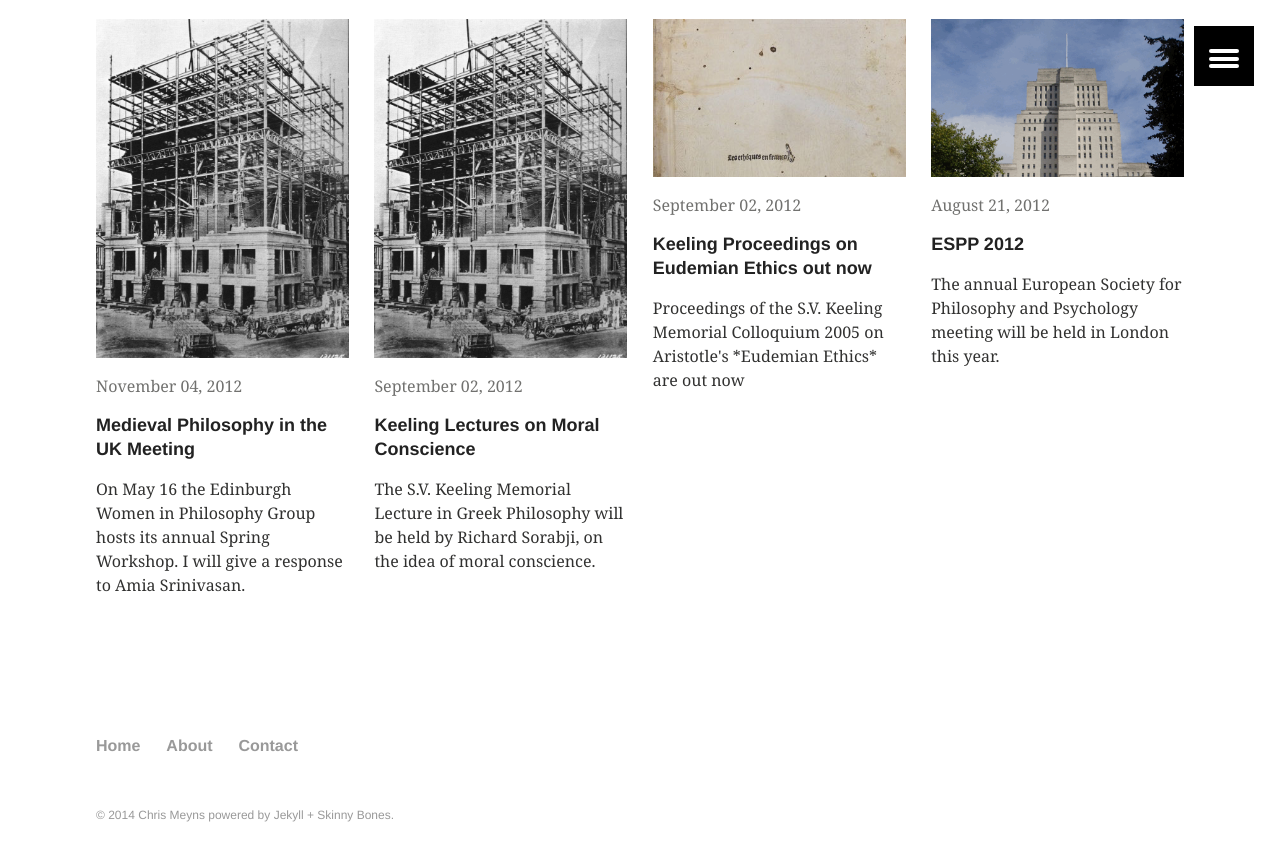
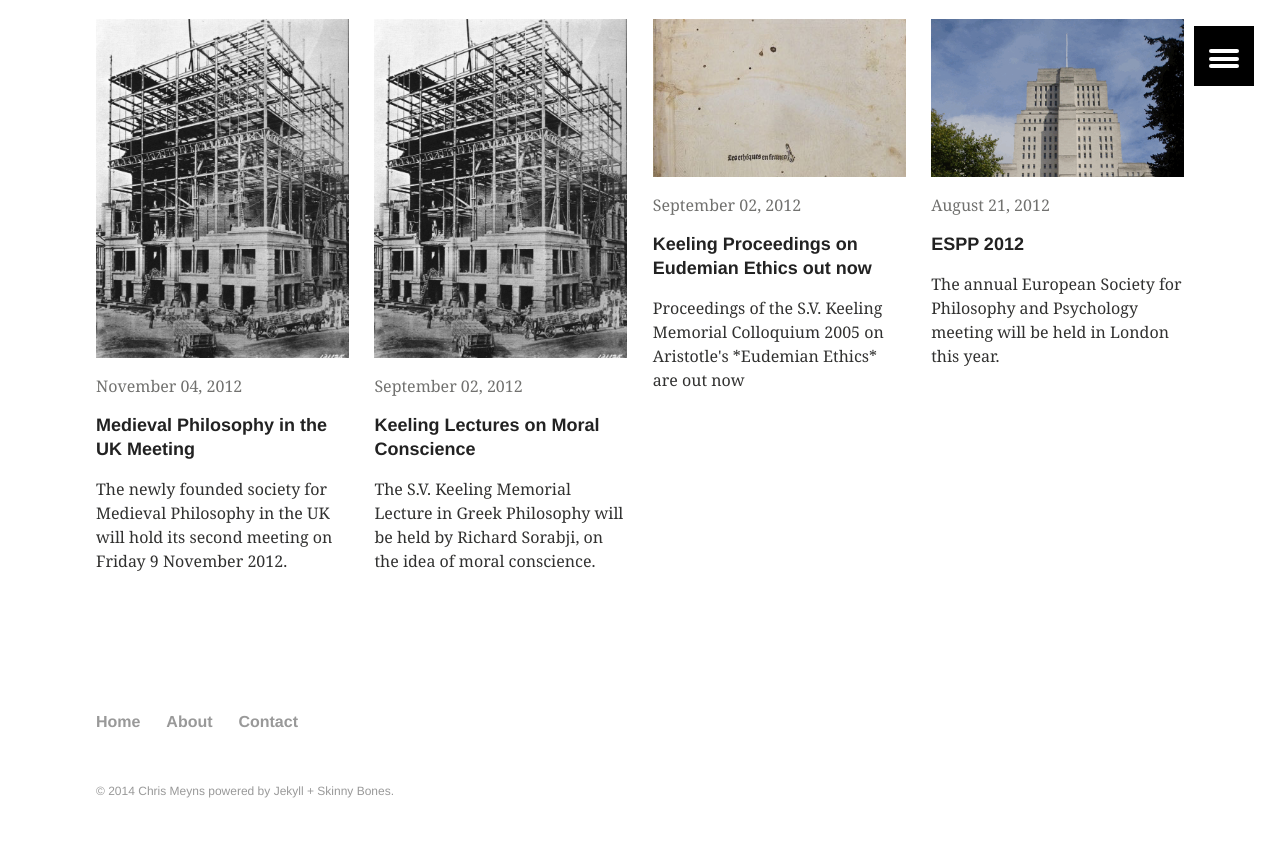
Before and after one commit to msteenhagen/csmeyns.github.io, a Jekyll site: the page built from articles/index.md, in a window 1280 px wide and 900 px high, scrolled down 2586 px. Shown: the top 861 px of the window. Built offline with Jekyll 4.4.1, drawn with Linux system fonts in a browser that asks for light colours.

Commit message:
correction

```diff
--- a/_posts/articles/2012-11-04-meuk12.md
+++ b/_posts/articles/2012-11-04-meuk12.md
@@ -5,7 +5,7 @@ date: 2012-11-04T16:19:16-04:00
 modified:
 ads: false
 categories: articles
-excerpt: "On May 16 the Edinburgh Women in Philosophy Group hosts its annual Spring Workshop. I will give a response to Amia Srinivasan."
+excerpt: "The newly founded society for Medieval Philosophy in the UK will hold its second meeting on Friday 9 November 2012."
 tags: []
 image:
   feature: branch-1600x800.jpg
@@ -13,4 +13,4 @@ image:
   thumb: branch-1600x800.jpg
 ---
 
-The newly founded society for ‘Medieval Philosophy in the UK’ will hold its second meeting on Friday 9 November 2012 at The Warburg Institute in London. Talks will be given by Riccardo Strobino (Cambridge and Bochum), Stephen Clark (Liverpool) and Sydney Penner (Oxford). For details: [http://www.medievalphilosophy.org.uk/meetings.html](http://www.medievalphilosophy.org.uk/meetings.html)
+The newly founded society for Medieval Philosophy in the UK will hold its second meeting on Friday 9 November 2012 at The Warburg Institute in London. Talks will be given by Riccardo Strobino (Cambridge and Bochum), Stephen Clark (Liverpool) and Sydney Penner (Oxford). For details: [http://www.medievalphilosophy.org.uk/meetings.html](http://www.medievalphilosophy.org.uk/meetings.html)
```
